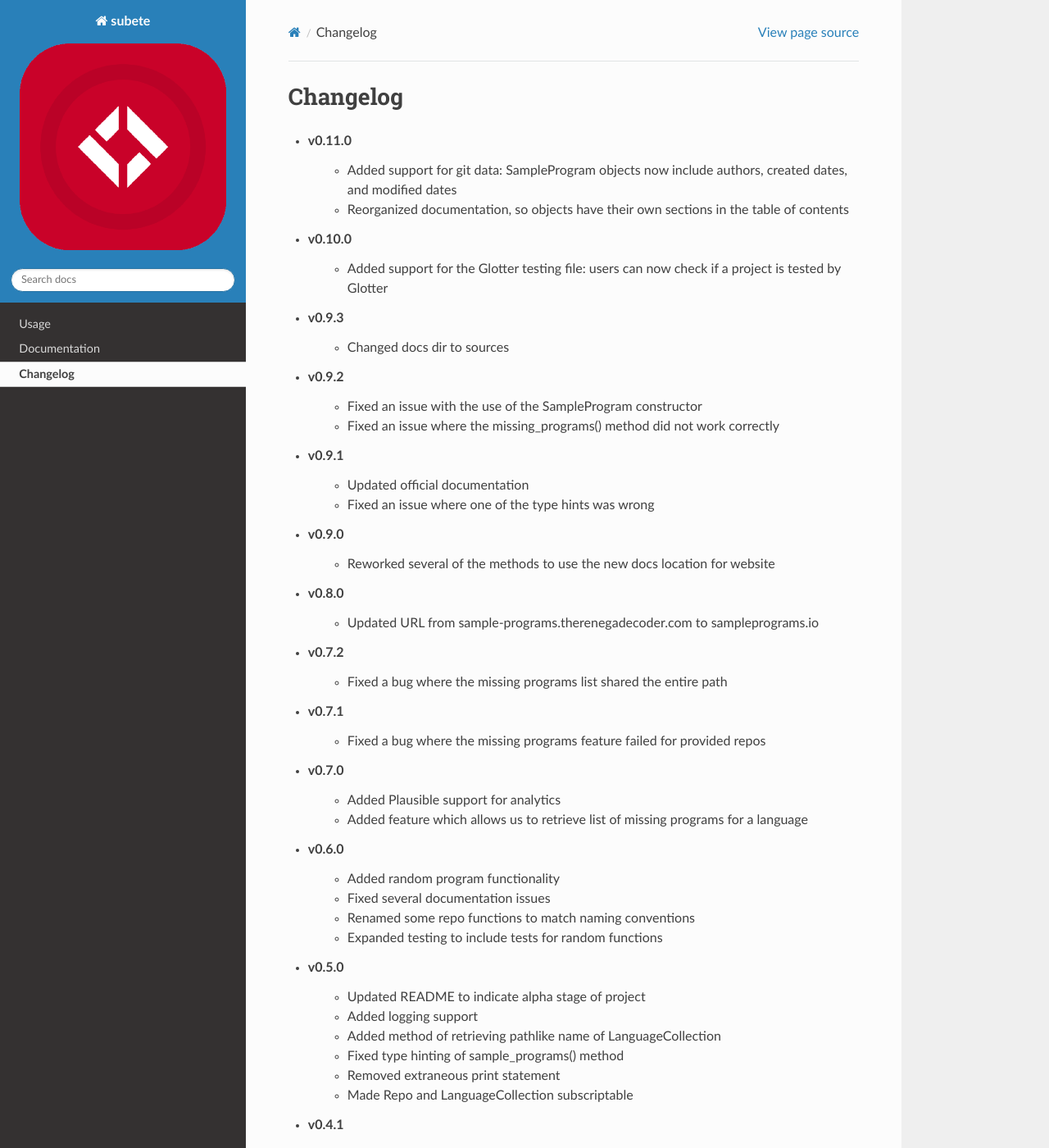
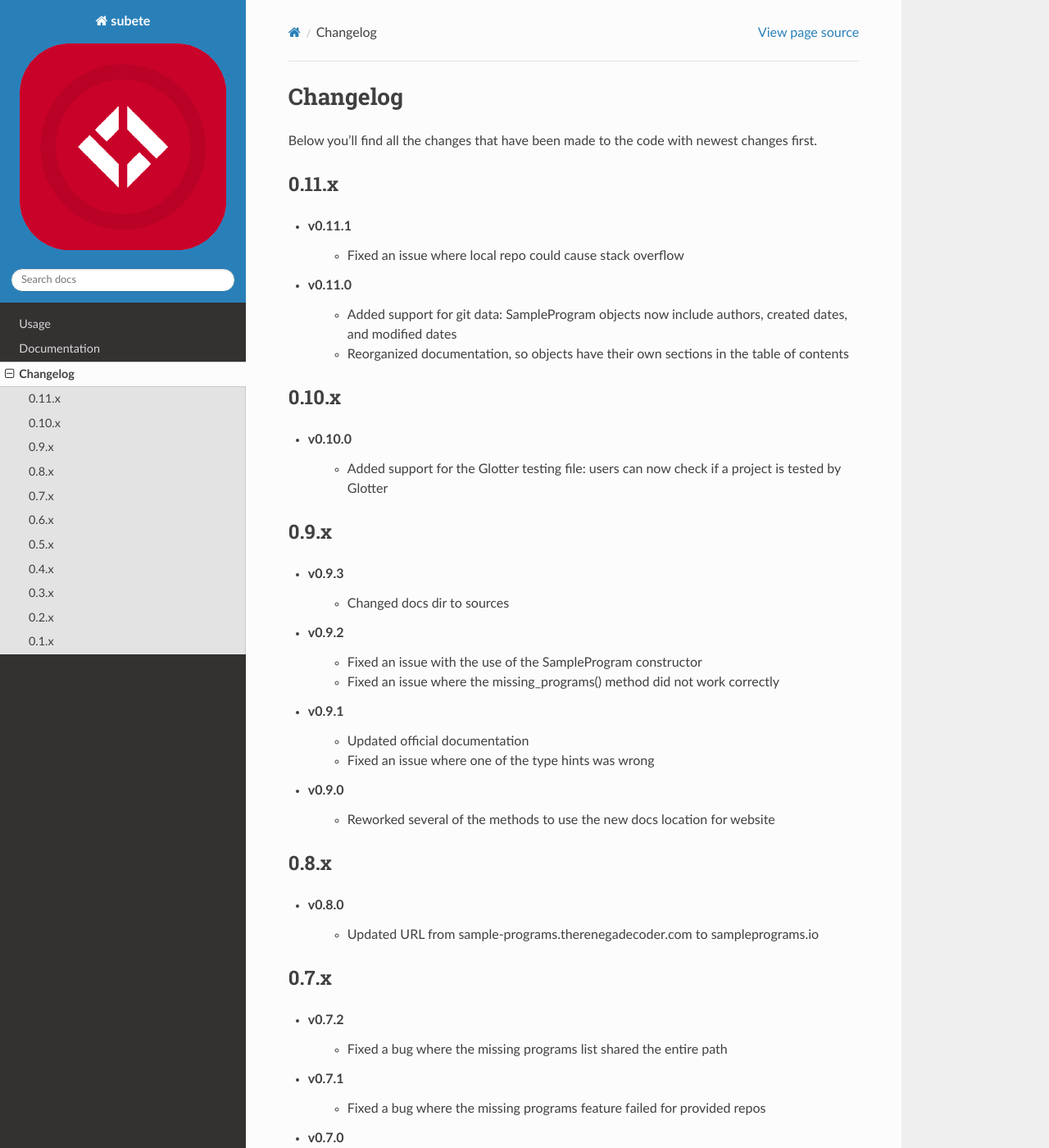
Before and after one commit to TheRenegadeCoder/subete, a Sphinx documentation site: the page built from docs/changelog.rst, in a window 1280 px wide and 1400 px high. Shown: the whole window at 82% size. Built offline with Sphinx 7.4.7 and the Read the Docs theme 2.0.0, drawn with Linux system fonts in a browser that asks for light colours; some of the changed text lies outside the part shown.

Commit message:
Updated docs

```diff
--- a/docs/changelog.rst
+++ b/docs/changelog.rst
@@ -1,12 +1,27 @@
 Changelog
 =========
+
+Below you'll find all the changes that have been made to the code with
+newest changes first.
+
+0.11.x
+-------
+
+* v0.11.1
+    * Fixed an issue where local repo could cause stack overflow
 
 * v0.11.0
     * Added support for git data: SampleProgram objects now include authors, created dates, and modified dates
     * Reorganized documentation, so objects have their own sections in the table of contents
 
+0.10.x
+-------
+
 * v0.10.0
     * Added support for the Glotter testing file: users can now check if a project is tested by Glotter
+
+0.9.x
+------
 
 * v0.9.3
     * Changed docs dir to sources
@@ -22,8 +37,14 @@ Changelog
 * v0.9.0
     * Reworked several of the methods to use the new docs location for website
 
+0.8.x
+------
+
 * v0.8.0
     * Updated URL from sample-programs.therenegadecoder.com to sampleprograms.io
+
+0.7.x
+------
 
 * v0.7.2
     * Fixed a bug where the missing programs list shared the entire path
@@ -35,11 +56,17 @@ Changelog
     * Added Plausible support for analytics
     * Added feature which allows us to retrieve list of missing programs for a language
 
+0.6.x
+------
+
 * v0.6.0
     * Added random program functionality
     * Fixed several documentation issues
     * Renamed some repo functions to match naming conventions
     * Expanded testing to include tests for random functions
+
+0.5.x
+------
 
 * v0.5.0
     * Updated README to indicate alpha stage of project
@@ -49,6 +76,9 @@ Changelog
     * Removed extraneous print statement
     * Made Repo and LanguageCollection subscriptable
 
+0.4.x
+------
+
 * v0.4.1
     * Fixed an issue where generated links were broken
 
@@ -57,6 +87,9 @@ Changelog
     * Added test URL functionality to LanguageCollection
     * Created usage docs
 
+0.3.x
+------
+
 * v0.3.1
     * Fixed an issue where provided source directories would not run correctly
 
@@ -64,11 +97,17 @@ Changelog
     * Refactored the majority of the underlying library
     * Added testing for Python 3.6 to 3.9
 
+0.2.x
+------
+
 * v0.2.1
     * Fixed an issue where documentation wouldn't build due to sphinx_issues dependency
 
 * v0.2.0
     * Added support for Sphinx documentation
 
+0.1.x
+------
+
 * v0.1.0
     * Launches the library under the exact conditions it was in when it was removed from sample-programs-docs-generator
--- a/setup.py
+++ b/setup.py
@@ -13,7 +13,7 @@ with open("README.md", "r") as fh:
 
 MAJOR = 0
 MINOR = 11
-PATCH = 0
+PATCH = 1
 
 name = "subete"
 version = f"{MAJOR}.{MINOR}"
```
